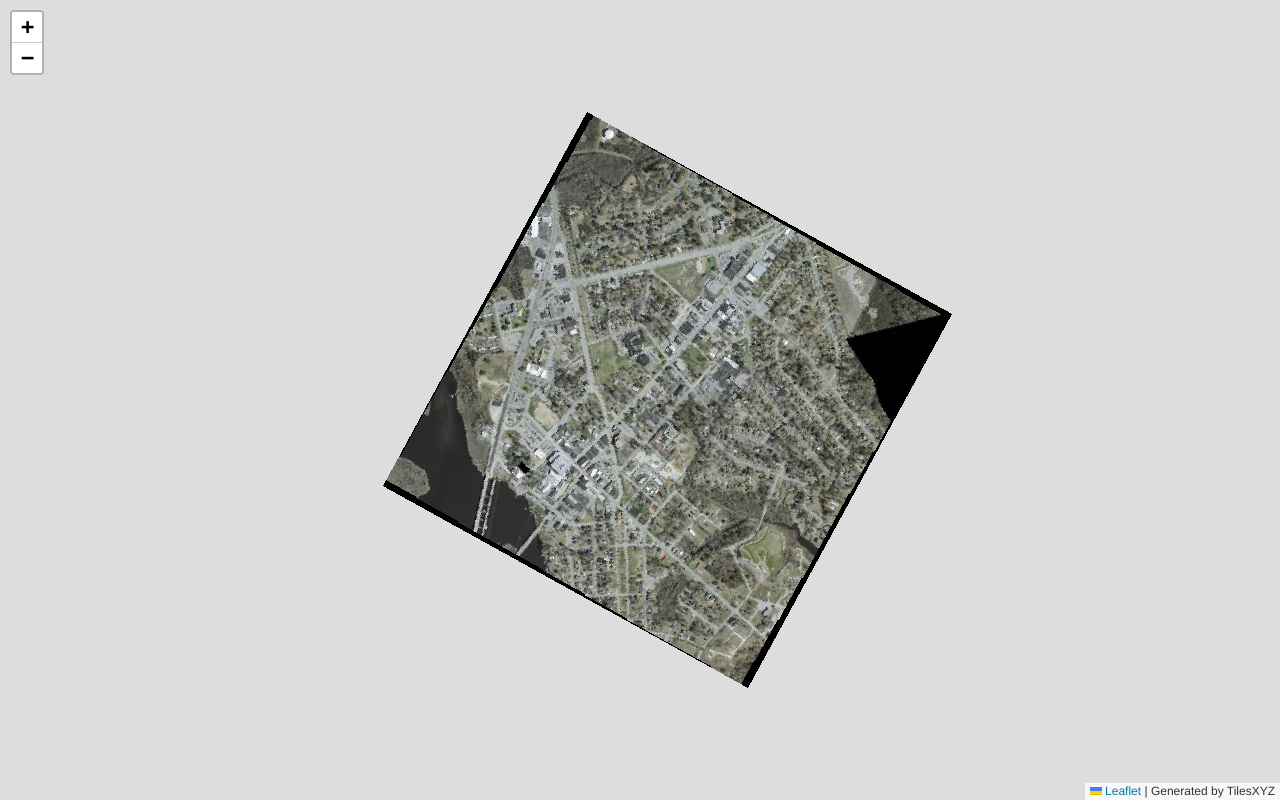
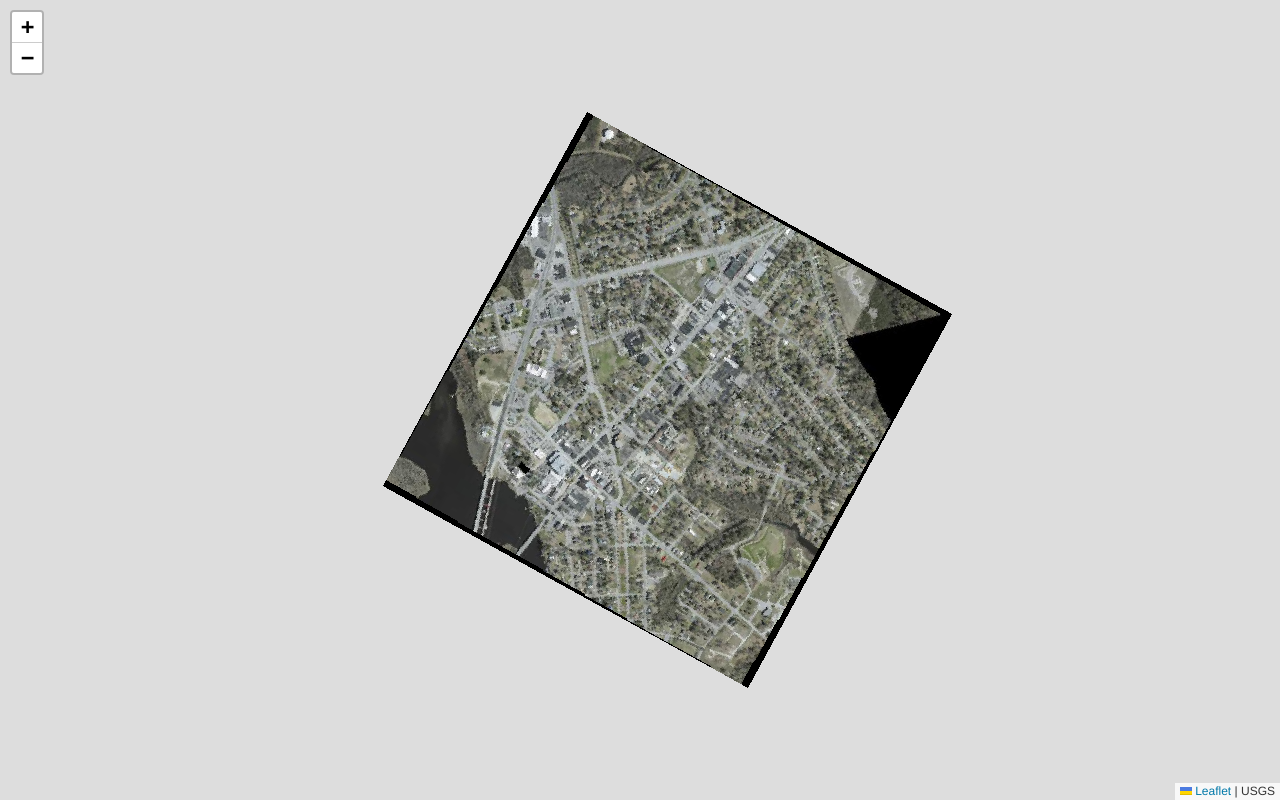
Before and after one commit to 7138824211/hwk4pt1, a plain HTML site: page map_tiles/Jacksonville.html in a window 1280 px wide. Drawn offline with nearby package versions, Linux system fonts and the light colour scheme.

Commit message:
Update Jacksonville.html

```diff
--- a/map_tiles/Jacksonville.html
+++ b/map_tiles/Jacksonville.html
@@ -31,7 +31,7 @@
         minZoom: 12,
         maxZoom: 17,
         tms: false,
-        attribution: 'Generated by TilesXYZ'
+        attribution: 'USGS'
       }).addTo(map);
   </script>
 </body>
```
